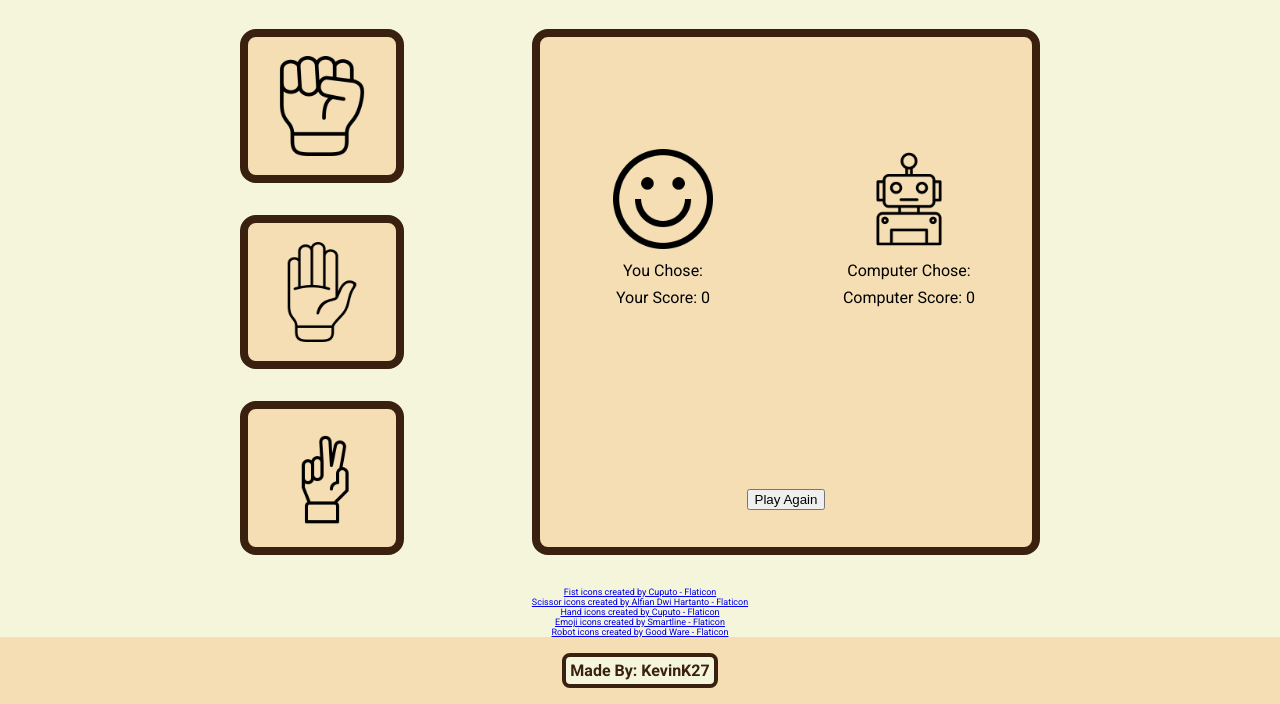
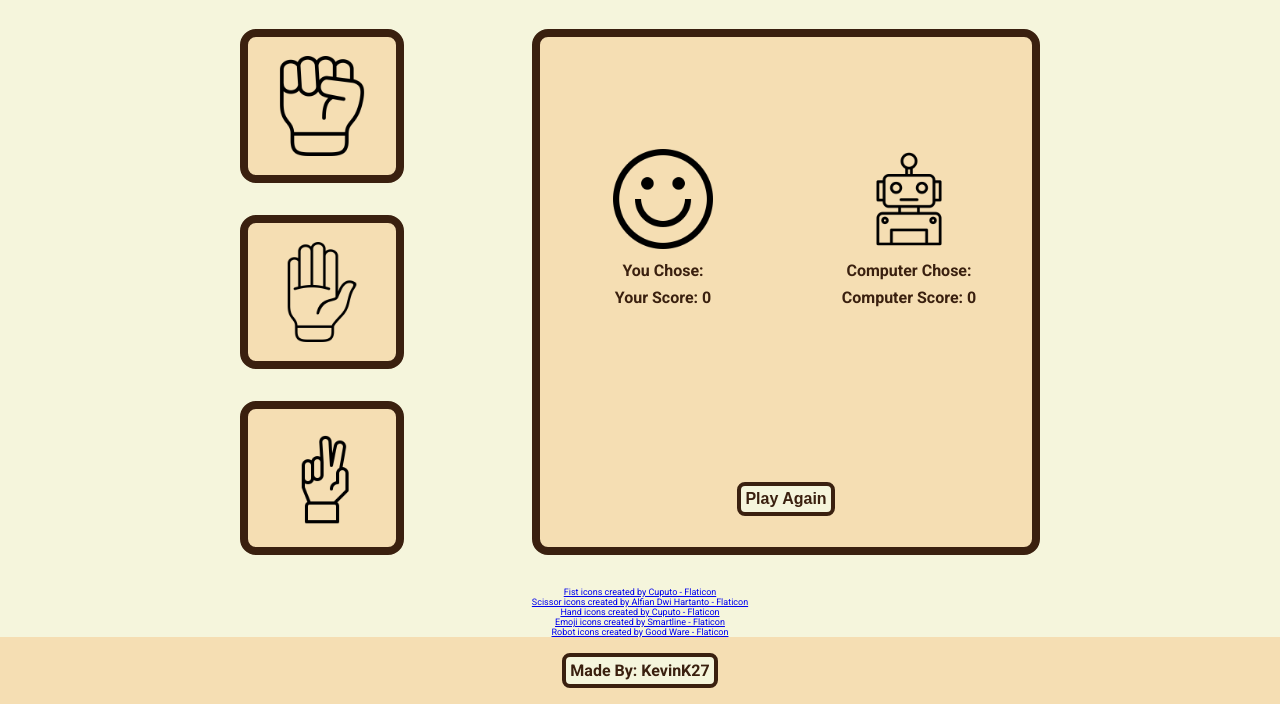
Before and after one commit to KevinKhuu27/odin_rockpaperscissors, a plain HTML site: page index.html in a window 1280 px wide. Shown: the part 158-862 px from the top of the page. Drawn offline with Linux system fonts and the light colour scheme.

Commit message:
Changed the font of elements
Made the font more consistent with everything else in the game

```diff
--- a/index.html
+++ b/index.html
@@ -25,17 +25,17 @@
                 <div class="output">
                     <div class="player">
                         <div><img id="player_img" src="happy.png" alt=""></div>
-                        <div id="you_chose">You Chose:</div>
-                        <div id="your_score">Your Score: 0</div>
+                        <div class="output_text" id="you_chose">You Chose:</div>
+                        <div class="output_text" id="your_score">Your Score: 0</div>
                     </div>
                     <div class="computer">
                         <div><img id="comp_img" src="robot.png" alt=""></div>
-                        <div id="comp_chose">Computer Chose:</div>
-                        <div id="comp_score">Computer Score: 0</div>
+                        <div class="output_text" id="comp_chose">Computer Chose:</div>
+                        <div class="output_text" id="comp_score">Computer Score: 0</div>
                     </div>
                 </div>
                 <div class="play_again">
-                    <div class="winner"></div>
+                    <div class="output_text" id="winner"></div>
                     <button class="button_play" id="reset">Play Again</button>
                 </div>
             </div>
--- a/javascript.js
+++ b/javascript.js
@@ -109,7 +109,7 @@ function gameOver()
             else
                 result = "The final score is " + playerScore + ":" + computerScore + " - It's a tie!";
 
-            const winnerStr = document.querySelector('.winner');
+            const winnerStr = document.getElementById('winner');
             winnerStr.textContent = result;
             waitingRestart = true;
         }
@@ -122,7 +122,7 @@ function resetGame()
     computerScore = 0;
     waitingRestart = false;
 
-    const winnerStr = document.querySelector('.winner');
+    const winnerStr = document.getElementById('winner');
     winnerStr.textContent = "";
     updateDisplay("", "");
 }
--- a/style.css
+++ b/style.css
@@ -95,6 +95,13 @@ img {
     width: 100%;
 }
 
+.output_text {
+    font-size: 16px;
+    font-weight: 800;
+    color: rgb(58, 32, 15);
+}
+
+
 .player {
     display: flex;
     flex-direction: column;
@@ -120,6 +127,16 @@ img {
     align-items: center;
     gap: 32px;
     height: 128px;
+}
+
+.button_play {
+    font-size: 16px;
+    font-weight: 800;
+    border: 4px solid rgb(58, 32, 15);
+    border-radius: 8px;
+    color: rgb(58, 32, 15);
+    padding: 4px;
+    background-color: beige;
 }
 
 .credits {
```
